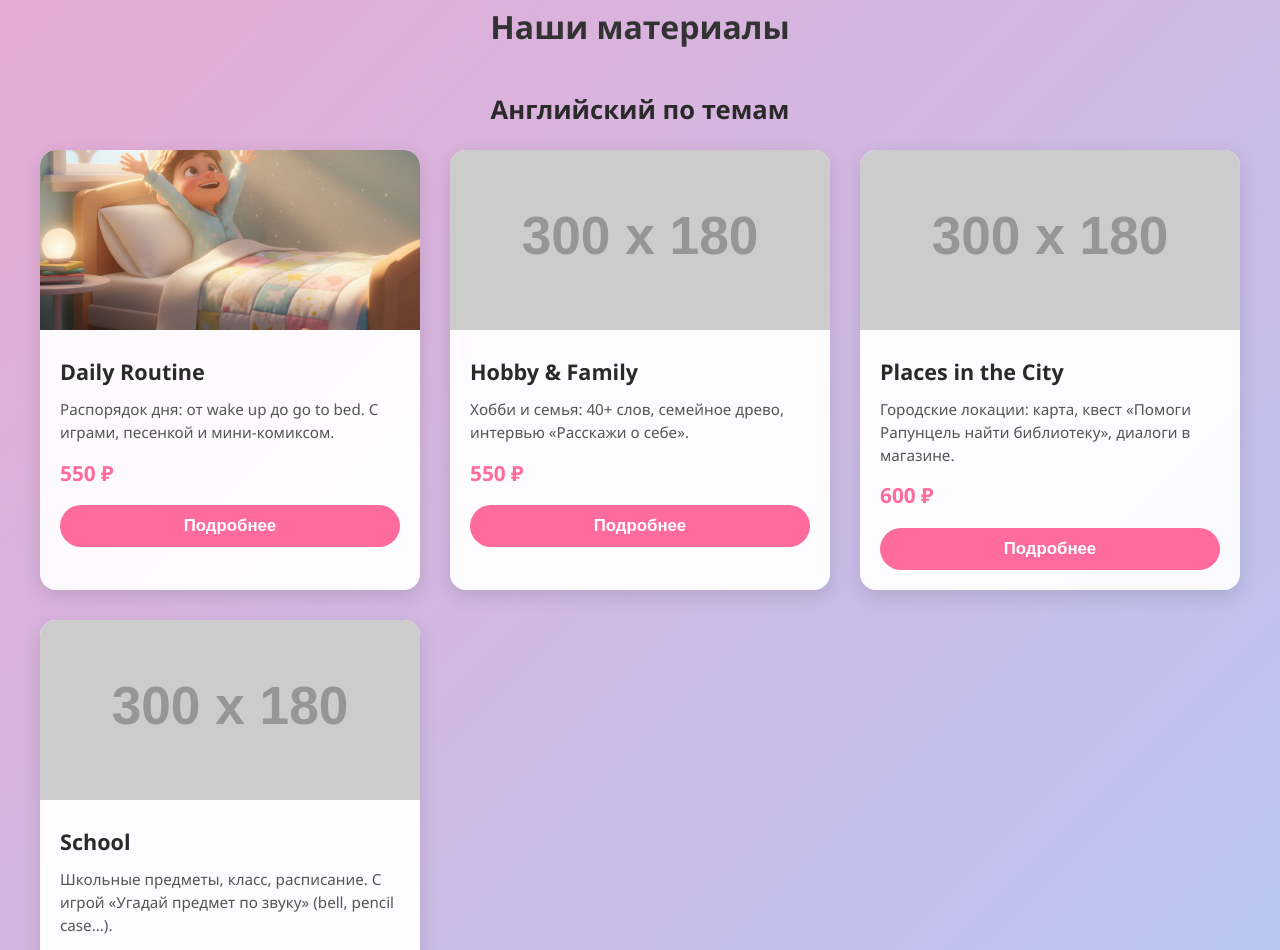
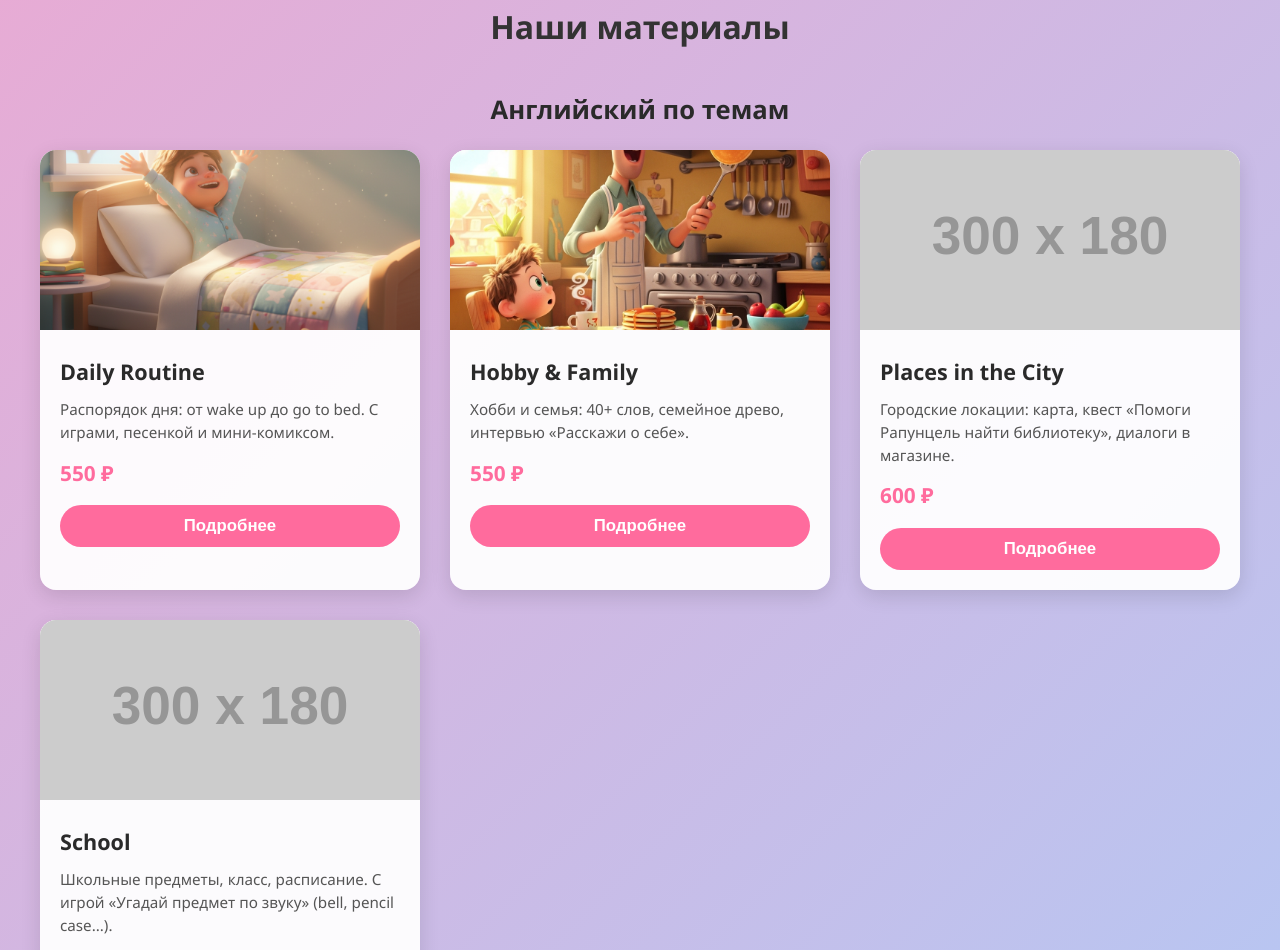
Before and after one commit to HappyHelena17/Excellent-English-with-Elena, a plain HTML site: page index.html in a window 1280 px wide. Shown: the part 1166-2116 px from the top of the page. Drawn offline with Linux system fonts and the light colour scheme; placeholder pictures from the web are drawn by us.

Commit message:
Update index.html

```diff
--- a/index.html
+++ b/index.html
@@ -552,7 +552,7 @@
       </div>
 
       <div class="product-card" data-product-id="5">
-        <img src="https://via.placeholder.com/300x180/d0f0ff/000000?text=Hobby+%26+Family" alt="Hobby & Family" class="product-img">
+        <img src="fam.png" alt="Hobby & Family" class="product-img">
         <div class="product-info">
           <h3 class="product-title">Hobby & Family</h3>
           <p class="product-desc">Хобби и семья: 40+ слов, семейное древо, интервью «Расскажи о себе».</p>
```
